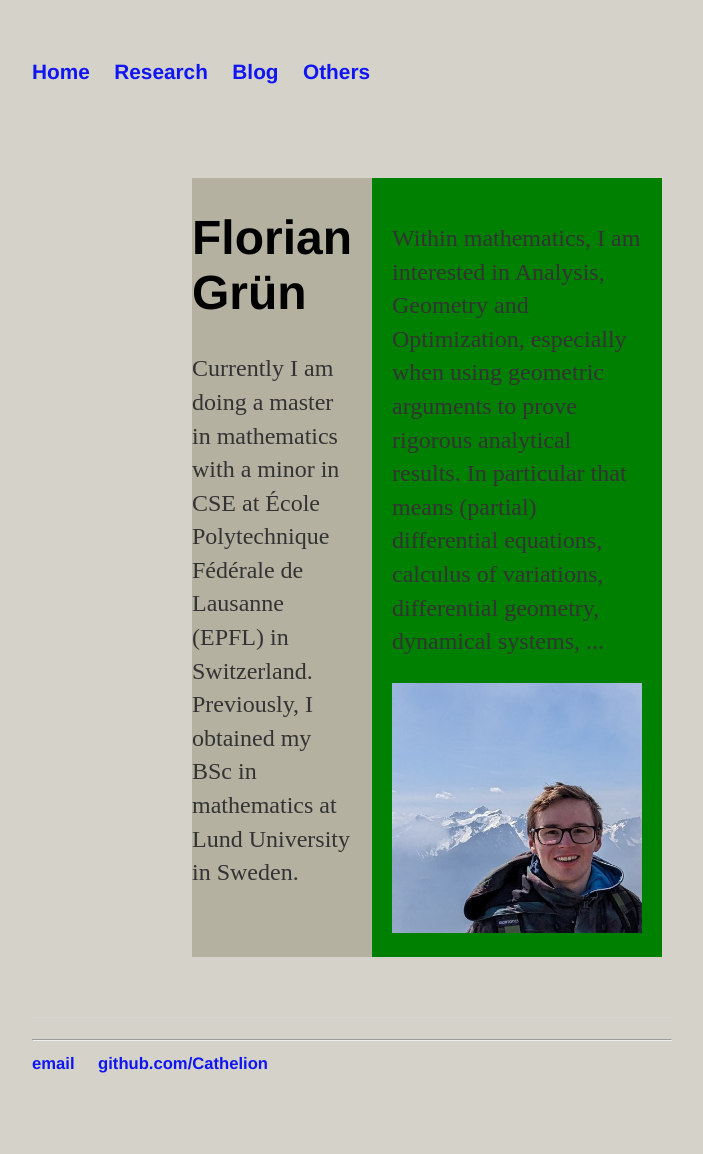
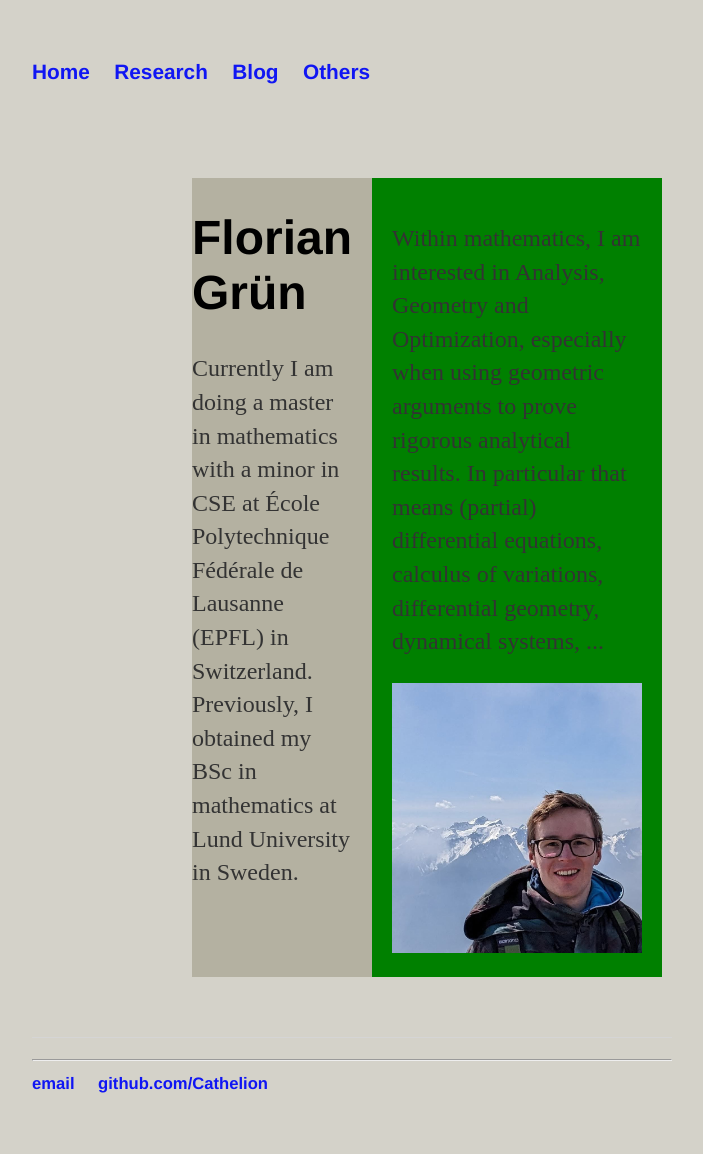
Before and after one commit to Cathelion/Cathelion.github.io, a Jekyll site: the page built from index.html, in a window 1280 px wide. Shown: the whole page, without its empty margins (288-991 px from the left). Built offline with Jekyll 4.4.1, drawn with Linux system fonts in a browser that asks for light colours.

Commit message:
Update index.html

```diff
--- a/index.html
+++ b/index.html
@@ -11,6 +11,6 @@
 
     <div class="img">
         <p>Within mathematics, I am interested in Analysis, Geometry and Optimization, especially when using geometric arguments to prove rigorous analytical results. In particular that means (partial) differential equations, calculus of variations, differential geometry, dynamical systems, ...</p>
-        <img src="/photo_2023-08-25_16-39-54.jpg" alt="small img" width=250 height=250/>
+        <img src="/photo_2023-08-25_16-39-54.jpg" alt="small img" width=250 height=270/>
     </div>
 </div>
```
